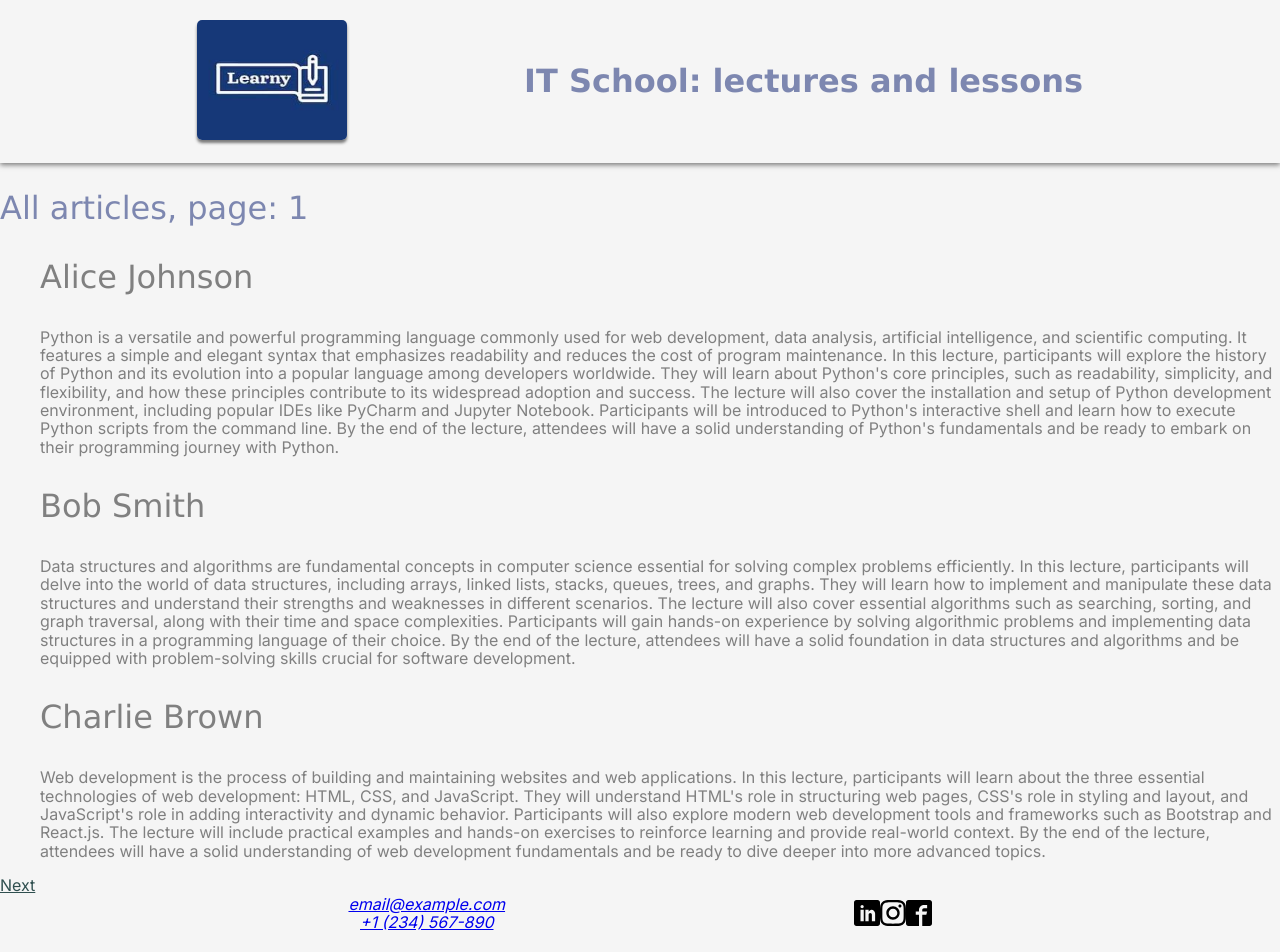
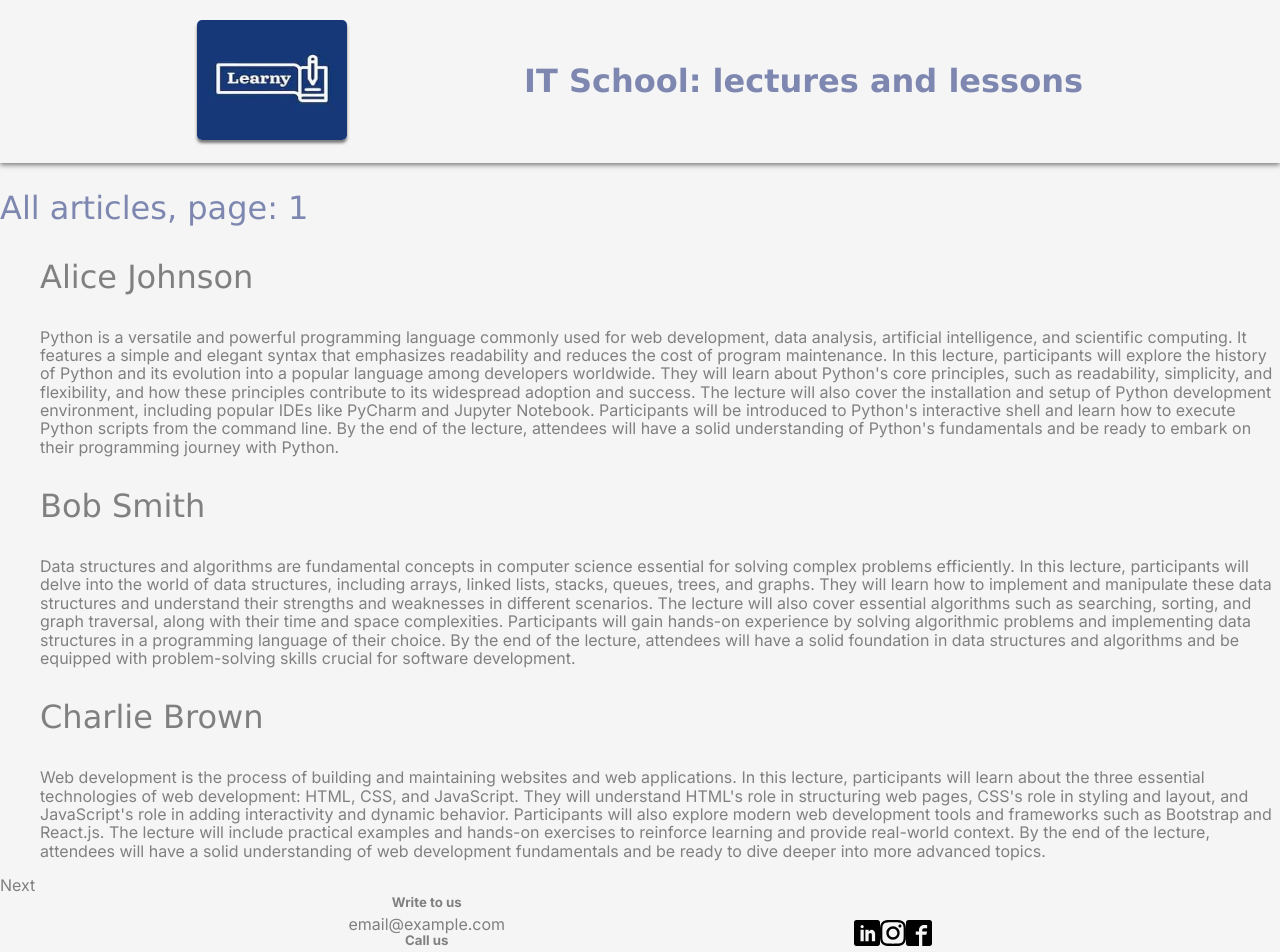
Before and after one commit to LiudmylaBolotova/next-app-test, a Next.js app: page /allArticles in a window 1280 px wide. Shown: the top 952 px of the page. Built offline with nearby package versions, Linux system fonts and the light colour scheme.

Commit message:
fixed footer and styles

```diff
--- a/src/app/app-link/app-link.module.css
+++ b/src/app/app-link/app-link.module.css
@@ -1,3 +1,8 @@
 .root {
-    color: var(--dark);
+  text-decoration: none;
+    color: inherit;
+
+    &:hover, &:focus, &:active {
+color: var(--blue);
+    }
   }
--- a/src/app/footer/footer.module.css
+++ b/src/app/footer/footer.module.css
@@ -3,7 +3,7 @@
     align-items: center;
     justify-content: space-evenly;
 
-    padding-bottom: 20px;
+    padding-bottom: 60px;
 }
 
 .sectionAdress {
--- a/src/app/footer/footer.tsx
+++ b/src/app/footer/footer.tsx
@@ -1,13 +1,15 @@
 import styles from "./footer.module.css";
-import Link from "next/link";
+import {AppLink} from "../app-link/app-link";
 
 export default function Footer() {
   return (
     <div className={styles.sectionFooter}>
-      <address className={styles.sectionAdress}>
-        <Link href="mailto:email@example.com">email@example.com</Link>
-        <Link href="tel:+1234567890">+1 (234) 567-890</Link>
-      </address>
+      <div className={styles.sectionAdress}>
+        <h5>Write to us</h5>
+        <AppLink href="mailto:email@example.com">email@example.com</AppLink>
+        <h5>Call us</h5>
+        <AppLink href="tel:+1234567890">+1 (234) 567-890</AppLink>
+      </div>
 
       <div className={styles.sectionIcons}>
         <svg width="26" height="26">
--- a/src/app/styles/globals.css
+++ b/src/app/styles/globals.css
@@ -37,6 +37,11 @@ h4 {
   font-family:Verdana, Geneva, Tahoma, sans-serif;
 }
 
+h5 {
+  margin: 0;
+  margin-bottom: 5px;
+}
+
 ul li {
   list-style: none;
 }
```
